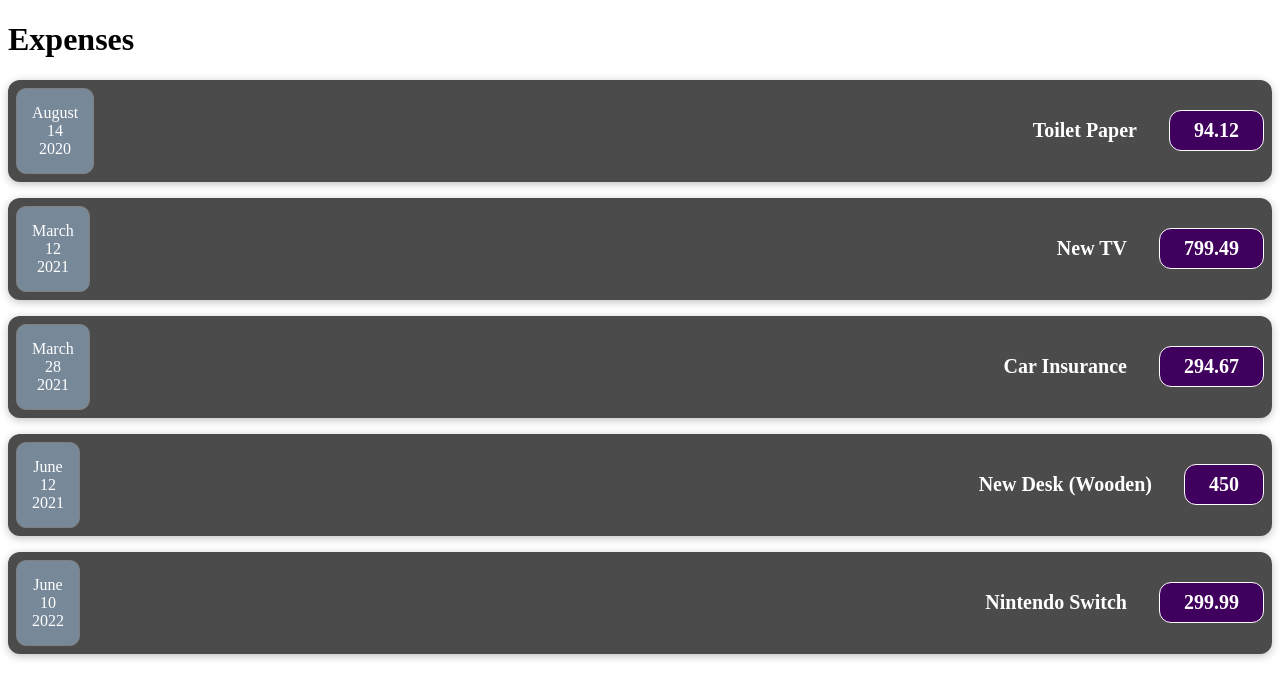
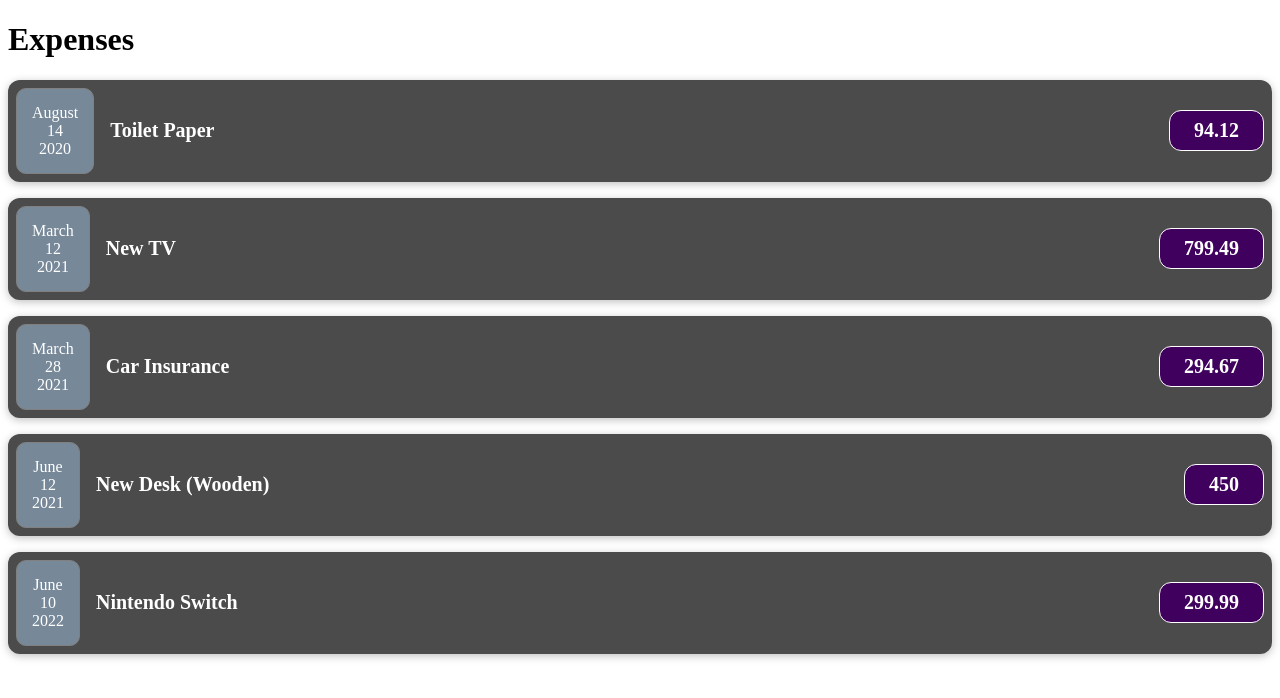
Before and after one commit to jcast24/ExpenseTracker, a React (Vite) app: page / in a window 1280 px wide. Shown: the top 698 px of the page. Built offline with nearby package versions, Linux system fonts and the light colour scheme.

Commit message:
Removed Title.jsx and re-added code back into ExpenseItem.jsx and fixed a bit of CSS

```diff
--- a/src/components/ExpenseItem.css
+++ b/src/components/ExpenseItem.css
@@ -17,7 +17,7 @@
     display: flex;
     flex-direction: column;
     gap: 1rem;
-    align-items: flex-end;
+    align-items: flex-start;
     flex-flow: column-reverse;
     justify-content: flex-start;
     flex: 1;
--- a/src/components/ExpenseItem.jsx
+++ b/src/components/ExpenseItem.jsx
@@ -1,6 +1,5 @@
 import "./ExpenseItem.css";
 import {ExpenseDate} from "./ExpenseDate.jsx";
-import {Title} from "./Title.jsx";
 
 export const ExpenseItem = (props) => {
     const month = props.date.toLocaleString('en-US', { month: 'long' })
@@ -15,7 +14,11 @@ export const ExpenseItem = (props) => {
                 year={year}
             />
 
-            <Title title={props.title} amount={props.amount}/>
+            <div className={"expense-item__title"}></div>
+            <div className={"expense-item__description"}>
+                <h2>{props.title}</h2>
+                <div className={"expense-item__price"}>{props.amount}</div>
+            </div>
 
         </div>
     )
```
